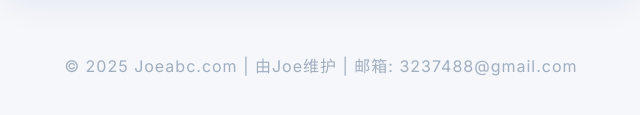
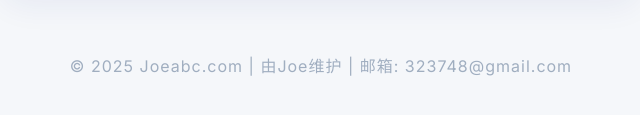
Before and after one commit to alititi-jackie/joeabc-site, a plain HTML site: page index.html in a window 1280 px wide. Shown: the part 671-786 px from the top of the page, 319-959 px from the left. Drawn offline with Linux system fonts and the light colour scheme.

Commit message:
Update index.html

```diff
--- a/index.html
+++ b/index.html
@@ -167,7 +167,7 @@
     </ul>
   </div>
   <div class="footer">
-    © 2025 Joeabc.com | 由Joe维护 | 邮箱: 3237488@gmail.com
+    © 2025 Joeabc.com | 由Joe维护 | 邮箱: 323748@gmail.com
   </div>
 </body>
 </html>
```
